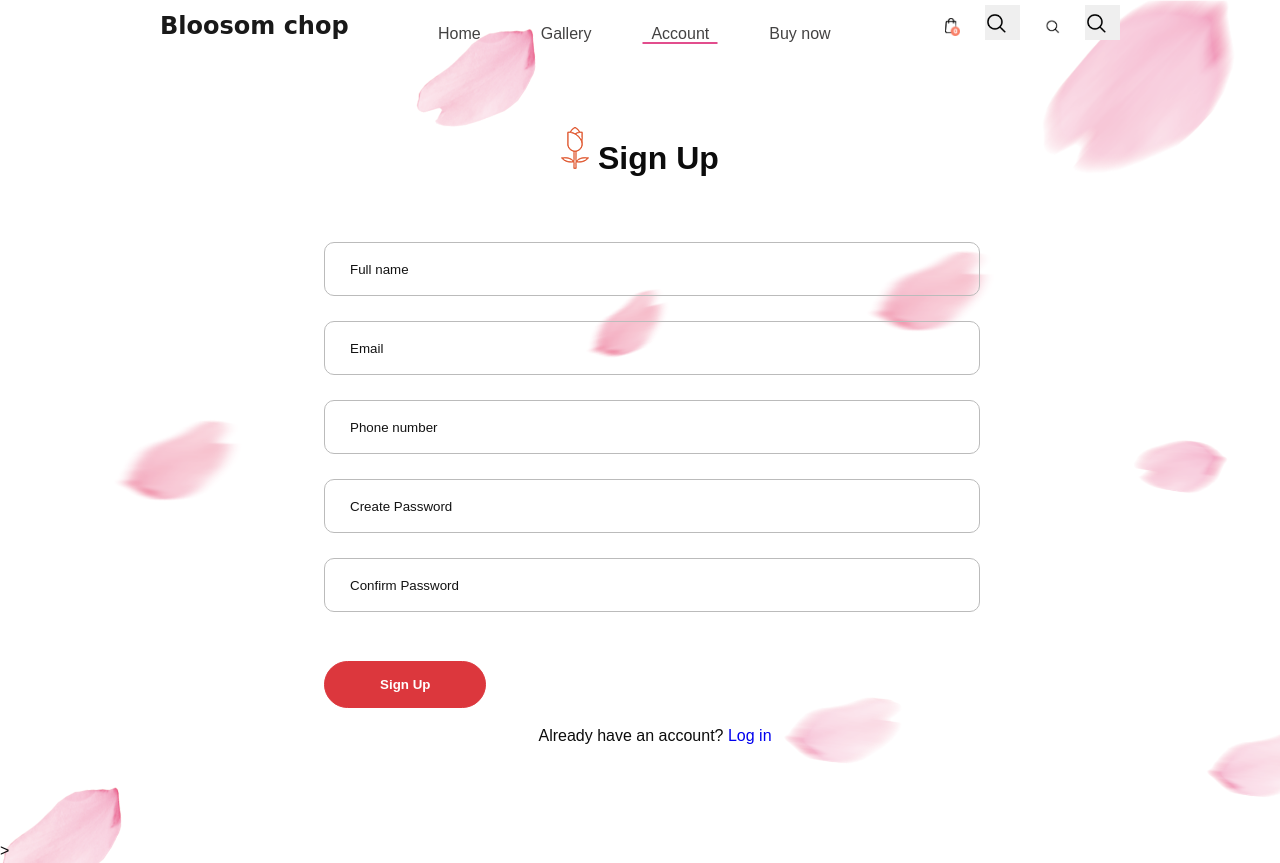
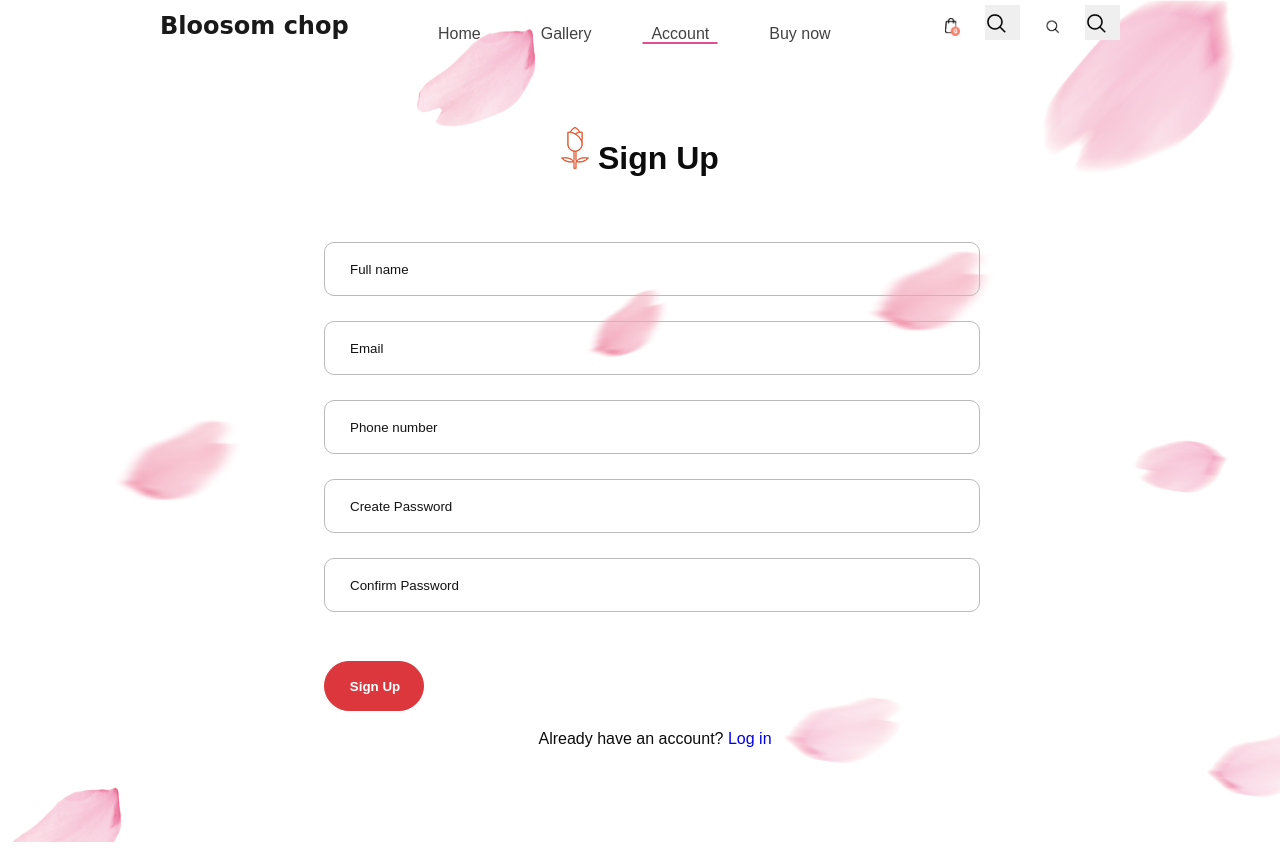
Before and after one commit to EYAA12/Blossom-shop, a PHP site: the page made by sign up.html in a window 1280 px wide. After the commit the page ends 842 px from the top, so only its background shows below. Run offline with PHP 8.4, Linux system fonts and the light colour scheme.

Commit message:
ref(prepare for php integration in signup)

```diff
--- a/css/login.css
+++ b/css/login.css
@@ -40,8 +40,10 @@
 
 
 
-  .Login_section button {
-    padding: 15px 55px;
+  .Login_section button, .Login_section input[type=submit] {
+    text-align: center;
+    width: 100px;
+    padding-left: 8px;
     outline: none;
     border: none;
     border-radius: 30px;
@@ -52,7 +54,7 @@
     background-color: #dc373d;
   }
 
-  .Login_section button:hover {
+  .Login_section button:hover, .Login_section input[type=submit]:hover {
     color: #dc373d;
     background-color: transparent;
   }
--- a/sign up.html
+++ b/sign up.html
@@ -34,7 +34,7 @@
     <header class="header_section">
       <div class="container">
         <nav class="navbar navbar-expand-lg custom_nav-container ">
-          <a class="navbar-brand" >
+          <a class="navbar-brand">
             <span>
               Bloosom chop
             </span>
@@ -103,36 +103,29 @@
         <div class="container">
           <div class="row">
             <div class="col-md-6 mx-auto">
-              <form id="login-form">
+
+              <form id="login-form" onsubmit="return afficher();">
                 <div>
-                  <input type="text" placeholder="Full name" />
-
-                  <input type="email" placeholder="Email" id="email" />
+                  <input type="text" placeholder="Full name" name="fullname" />
+                  <input type="email" placeholder="Email" id="email" name="email" />
                 </div>
                 <div>
-                  <input type="text" placeholder="Phone number" id="phonenumber"/>
-
-
-                  <input type="password" placeholder="Create Password" id="password" />
-
-                  <input type="password" placeholder="Confirm Password" id="confirm"  />
+                  <input type="text" placeholder="Phone number" id="phonenumber" name="phone" />
+                  <input type="password" placeholder="Create Password" id="password" name="password" />
+                  <input type="password" placeholder="Confirm Password" id="confirm" />
                 </div>
                 <div class="d-flex mt-4">
-                  <button type="button" onclick="afficher()">Sign Up</button>
-
-
-
-
-                </button>
-
+                  <input type="submit" value="Sign Up" name="submit">
                 </div>
               </form>
-              <p class="mt-3 text-center">Already have an account? <a href="Login.html" >Log in</a></p>
+
+              <p class="mt-3 text-center">Already have an account? <a href="Login.html">Log in</a></p>
             </div>
           </div>
         </div>
       </div>
     </section>
+
     <!--js code-->
     <script>
 
@@ -145,23 +138,22 @@
 
         // Check if the password length is less than 8 characters
         if (passwordInput.value.length < 8) {
-            // Display an alert message
           alert("Your password should have at least 8 characters");
           return false;
         }
 
         // Check if the password and confirm password match
         if (passwordInput.value !== confirmPasswordInput.value) {
-            // Display an alert message
           alert("Your password doesn't match");
           return false;
         }
         if (!/\d/.test(passwordInput.value)) {
-            alert("Your password should contain at least one digit");}
+          alert("Your password should contain at least one digit");
+        }
 
         // Check if the phone number has exactly 8 characters
         if (phonenumberInput.value.length !== 8) {
-            // Display an alert message
+
           alert("Your phone number should have exactly 8 characters");
           return false;
         }
@@ -169,18 +161,7 @@
         // All fields are valid
         return true;
       }
-</script>>
-
-
-
-
-
-
-
-
-
-
-
+    </script>
 
 </body>
 
```
Lines whose indentation alone changed are shown as unchanged.
